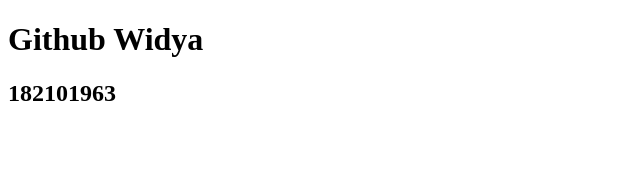
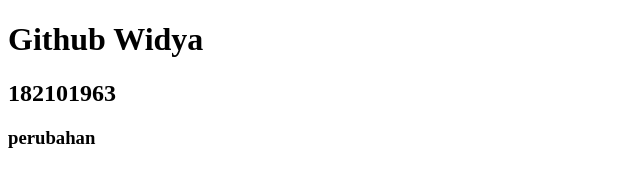
Before and after one commit to widyaAngrini/github, a plain HTML site: page index.html in a window 1280 px wide. Shown: the whole page, without its empty margins (0-640 px from the left). Drawn offline with Linux system fonts and the light colour scheme.

Commit message:
terdapat perubahan

```diff
--- a/index.html
+++ b/index.html
@@ -1,13 +1,17 @@
 <!DOCTYPE html>
 <html lang="en">
+
 <head>
     <meta charset="UTF-8">
     <meta http-equiv="X-UA-Compatible" content="IE=edge">
     <meta name="viewport" content="width=device-width, initial-scale=1.0">
     <title>Document</title>
 </head>
+
 <body>
     <h1>Github Widya</h1>
     <h2>182101963</h2>
+    <h3>perubahan</h3>
 </body>
+
 </html>
```
